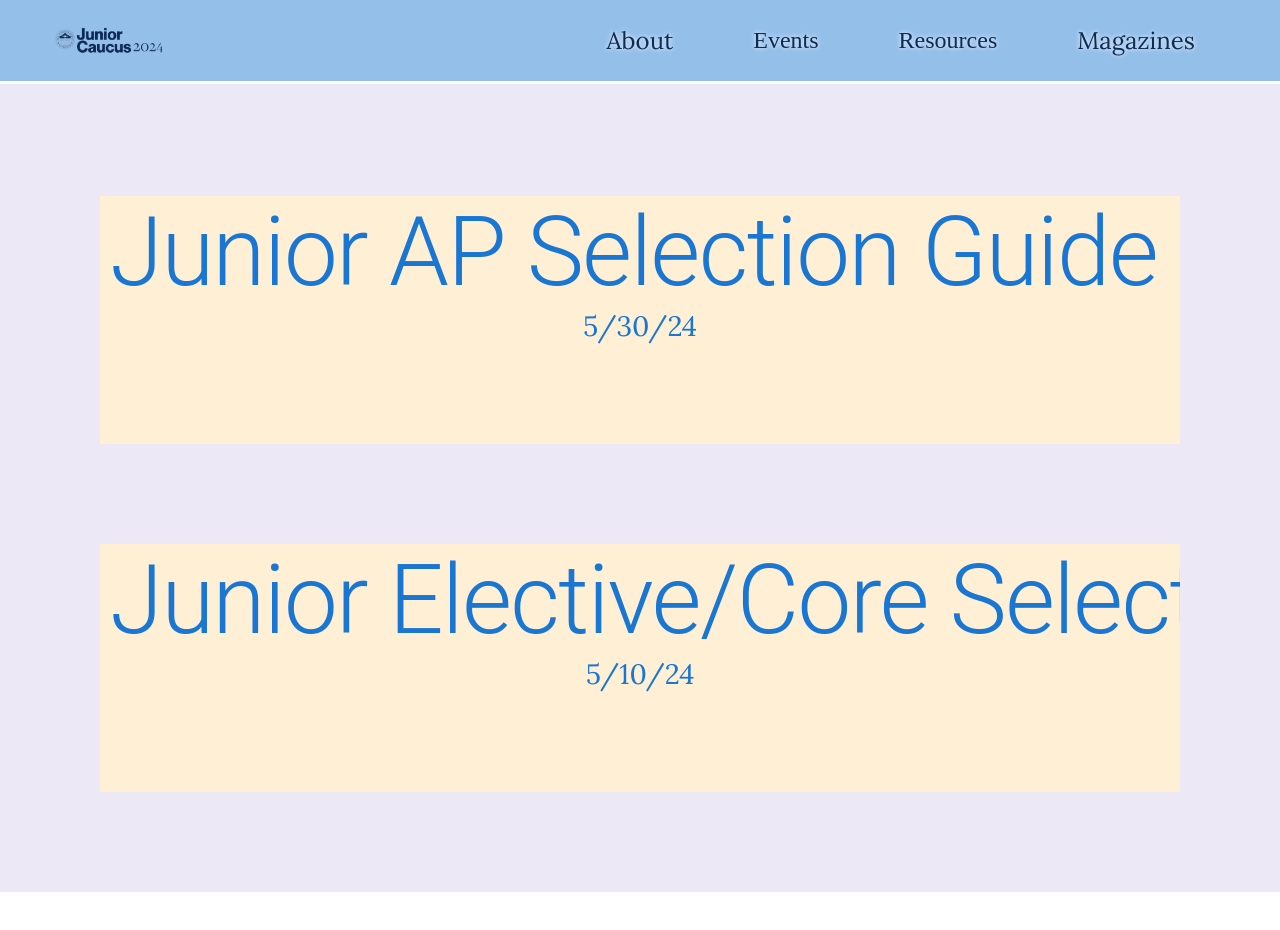
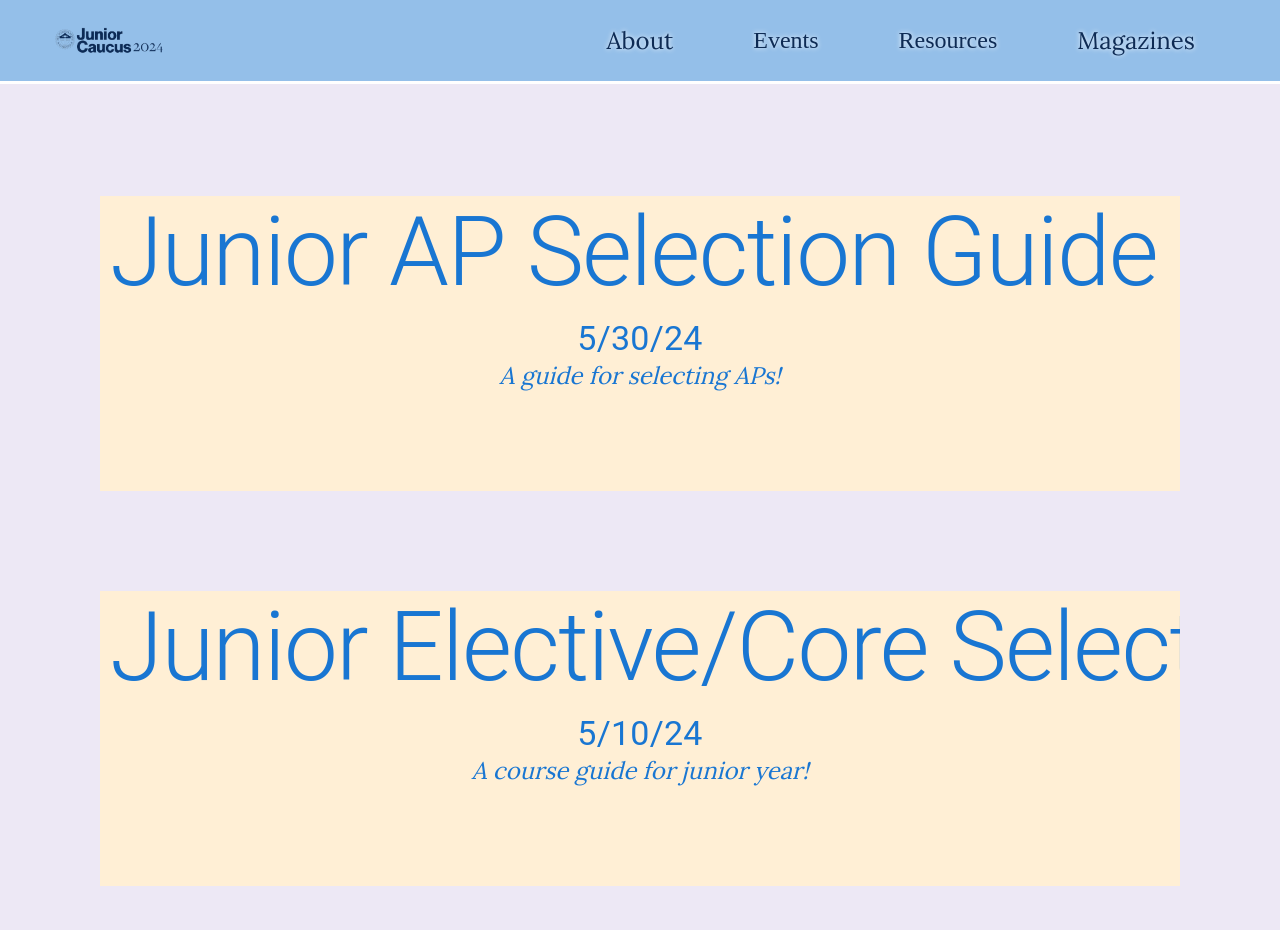
Before and after one commit to Rahuldeb5/junior.stuysu.org, a React (Create React App) app: page /guides in a window 1280 px wide. Shown: the top 930 px of the page. Before the commit the page ends 892 px from the top, so only its background shows below. Built offline with nearby package versions, Linux system fonts and the light colour scheme; a web font is replaced by a local one.

Commit message:
Added blurb

```diff
--- a/src/comps/GuideCard.jsx
+++ b/src/comps/GuideCard.jsx
@@ -9,7 +9,8 @@ export default function GuideCard(props) {
                 <Link href={props.link} className="guide-link">
                     <Box className="guide-head">
                         <Typography variant="h1" className="title">{props.title}</Typography>
-                        <Typography variant="p" className="date">{props.date}</Typography>
+                        <Typography variant="h4" className="date">{props.date}</Typography>
+                        <Typography variant="p" className="blurb">{props.blurb}</Typography>
                     </Box>
                     <Box className="content"></Box>
                 </Link>
--- a/src/data/guides.json
+++ b/src/data/guides.json
@@ -2,11 +2,13 @@
   {
     "title": "Junior Elective/Core Selection Guide '24",
     "link": "https://docs.google.com/document/d/1X8I0i-XI2LCphfVRvDRmC3SMsWpQhdUDhrs6b3inS8o/edit?usp=sharing",
-    "date": "5/10/24"
+    "date": "5/10/24",
+    "blurb": "A course guide for junior year!"
   },
   {
     "title": "Junior AP Selection Guide '24",
     "link": "https://docs.google.com/document/d/1XDWl4elfOOoxP6K7R_PgvC0xxMnEtTfnF8j8CfApuxQ/edit?usp=sharing",
-    "date": "5/30/24"
+    "date": "5/30/24",
+    "blurb": "A guide for selecting APs!"
   }
 ]
--- a/src/pages/Guides.jsx
+++ b/src/pages/Guides.jsx
@@ -20,6 +20,7 @@ export default function Guides() {
                   title={guide.title}
                   link={guide.link}
                   date={guide.date}
+                  blurb={guide.blurb}
                 />
               ))
             }
```
